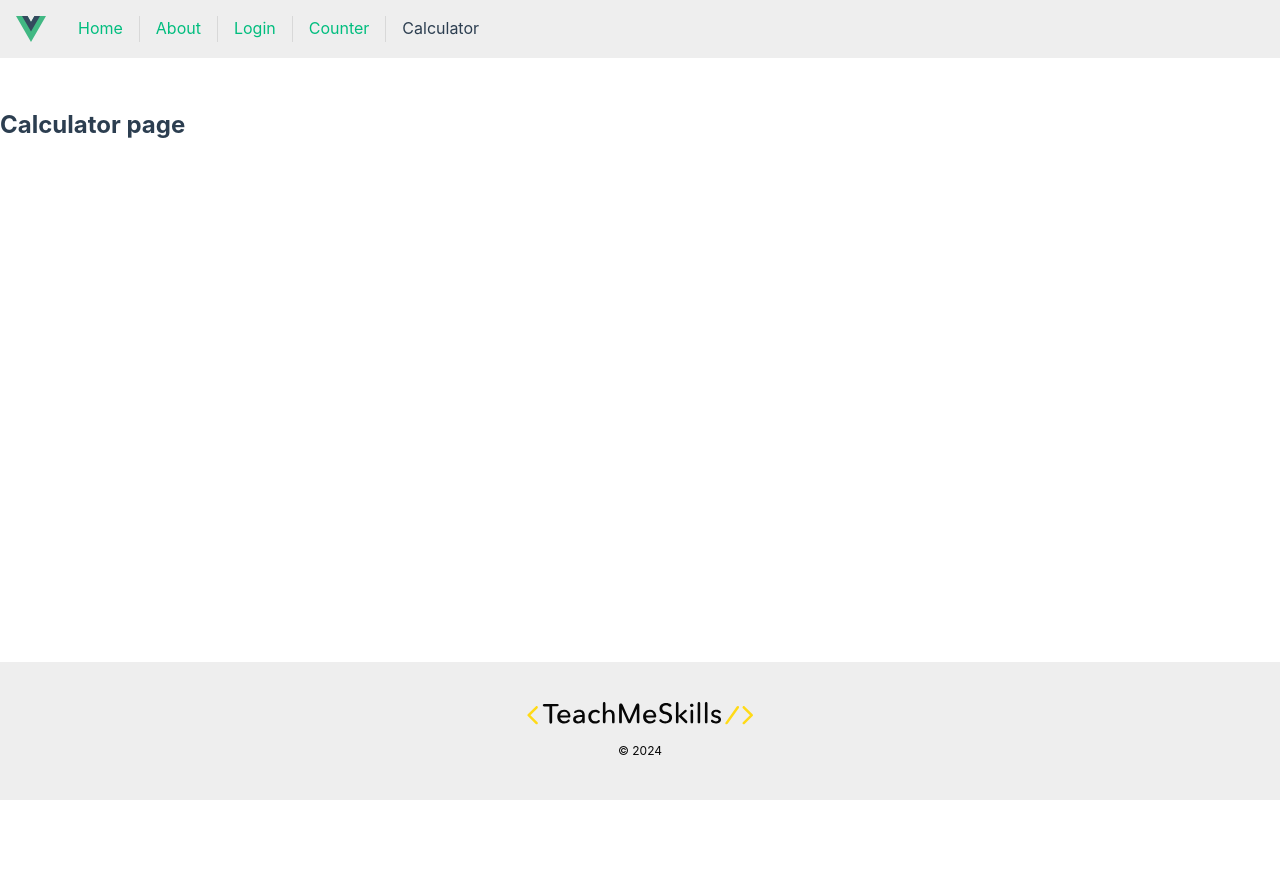
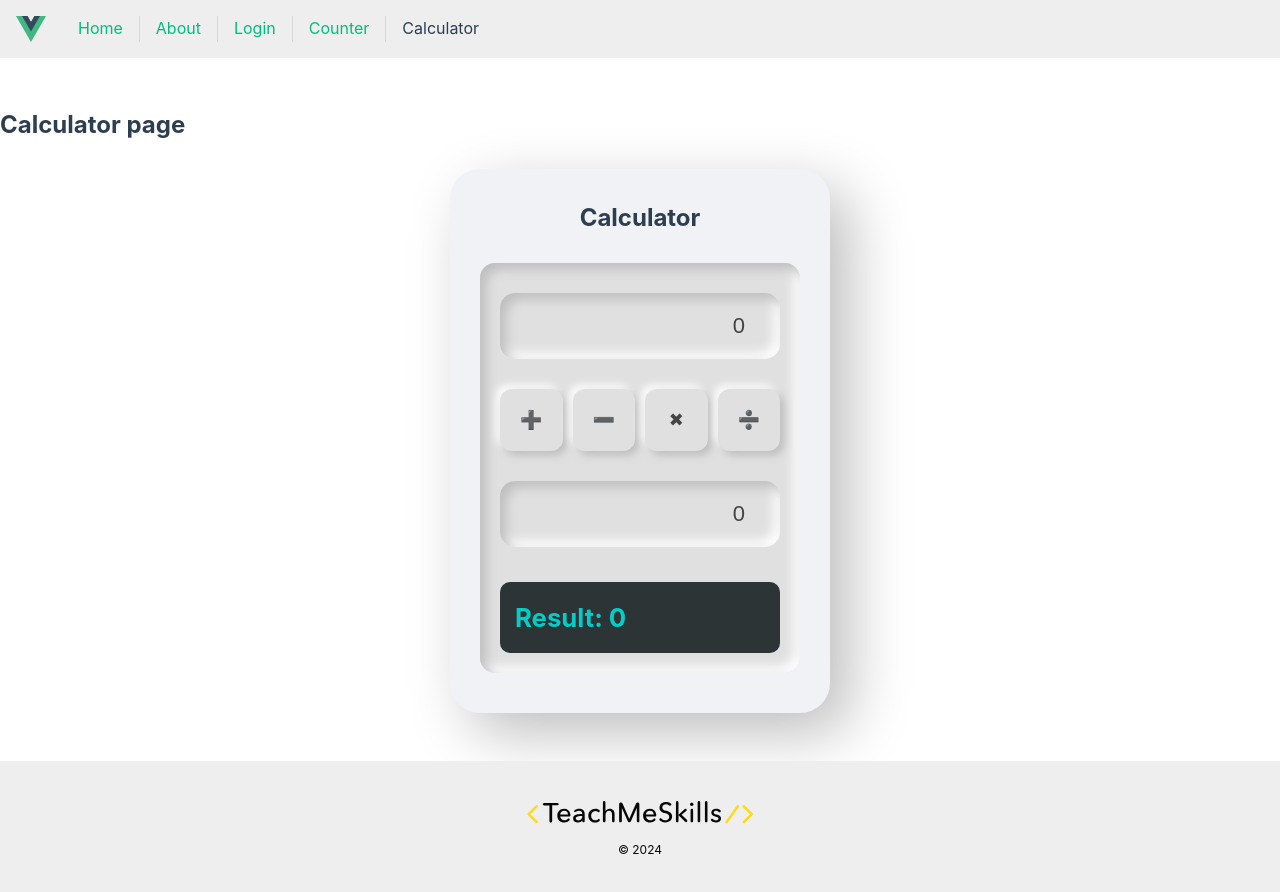
Before and after one commit to Yuri-Kuichik/wd17_vue_app, a Vue app: page /calculator in a window 1280 px wide. Shown: the top 892 px of the page. Before the commit the page ends 800 px from the top, so only its background shows below. Built offline with nearby package versions, Linux system fonts and the light colour scheme.

Commit message:
Edit HW2

```diff
--- a/src/pages/CalculatorPage.vue
+++ b/src/pages/CalculatorPage.vue
@@ -7,17 +7,161 @@ export default {
   },
 
   data() {
-    return {
-      count: 0
-    }
-  }
+        return {
+            titleCalculator: 'Calculator',
+            classObject: {
+                active: true,
+                'text-danger': false,
+            },
+            value1: 0,
+            value2: 0,
+            result: 0,
+            currentOperator: '',
+        }
+    },
+
+    computed: {
+        resultCalculator() {
+            switch (this.currentOperator) {
+                case '+': return this.value1 + this.value2
+
+                    break;
+
+                case '-': return this.value1 - this.value2
+
+                    break;
+
+                case '*': return this.value1 * this.value2
+
+                    break;
+
+                case '/': return parseFloat((this.value1 / this.value2).toFixed(9))
+
+                    break;
+            }
+        }
+    },
 }
 </script>
 
 <template>
   <BaseLayout>
     <h2>Calculator page</h2>
+        <div class="container pt-5">
+            <div class="card">
+                <h2>{{ titleCalculator }}</h2>
+                <div class="col form-control calc">
+                    <input
+                    type="number"
+                    v-model.number="value1"
+                    :class="classObject"
+                    class="col form-control calc"
+                    />
+                    <div class="calc-actions">
+                        <button class="calc-btn" @click="currentOperator = '+'">
+                            <span> ➕ </span>
+                        </button>
+                        <button class="calc-btn" @click="currentOperator = '-'">
+                            <span> ➖ </span>
+                        </button>
+                        <button class="calc-btn" @click="currentOperator = '*'">
+                            <span> ✖ </span>
+                        </button>
+                        <button class="calc-btn" @click="currentOperator = '/'">
+                            <span> ➗ </span>
+                        </button>
+                    </div>
 
+                    <input
+                    type="number"
+                    v-model.number="value2"
+                    :class="classObject"
+                    class="col form-control calc"
+                    />
+
+                    <h3>Result: {{ currentOperator ? resultCalculator : 0 }}</h3>
+                </div>
+            </div>
+        </div>
   </BaseLayout>
 
 </template>
+
+<style scoped>
+.container {
+  display: flex;
+  justify-content: center;
+}
+
+.card {
+  background: #f0f2f5;
+  padding: 30px;
+  border-radius: 30px;
+  box-shadow: 20px 20px 60px #bebebe, -20px -20px 60px #ffffff;
+  width: 100%;
+  max-width: 380px;
+  text-align: center;
+}
+
+.calc-actions {
+  display: grid;
+  grid-template-columns: repeat(4, 1fr);
+  gap: 10px;
+  margin: 20px 0;
+}
+
+.calc-btn {
+  aspect-ratio: 1;
+  border: none;
+  border-radius: 12px;
+  background: #e0e0e0;
+  box-shadow: 4px 4px 8px #bcbcbc, -4px -4px 8px #ffffff;
+  cursor: pointer;
+  font-size: 18px;
+  transition: all 0.2s ease;
+  display: flex;
+  align-items: center;
+  justify-content: center;
+}
+
+.calc-btn:hover {
+  background: #d1d1d1;
+}
+
+.calc-btn:active {
+  box-shadow: inset 4px 4px 8px #bcbcbc, inset -4px -4px 8px #ffffff;
+  transform: scale(0.95);
+}
+
+.calc-btn:focus {
+  outline: 2px solid #4a90e2;
+  background: #d1e9ff;
+}
+
+.form-control.calc {
+  width: 100%;
+  padding: 20px;
+  margin: 10px 0;
+  border: none;
+  border-radius: 15px;
+  background: #e0e0e0;
+  box-shadow: inset 6px 6px 12px #bebebe, inset -6px -6px 12px #ffffff;
+  font-size: 22px;
+  text-align: right;
+  color: #444;
+  outline: none;
+}
+
+h3 {
+  margin-top: 25px;
+  padding: 15px;
+  background: #2d3436;
+  color: #00cec9;
+  border-radius: 10px;
+  text-align: left;
+}
+
+.text-danger {
+  color: #ff7675;
+}
+</style>
--- a/src/pages/CounterPage.vue
+++ b/src/pages/CounterPage.vue
@@ -7,17 +7,98 @@ export default {
   },
 
   data() {
-    return {
-      count: 0
-    }
-  }
+        return {
+            titleCounter: 'Counter',
+            count: 0,
+        }
+    },
+
+    methods: {
+        increaseCount() {
+            this.count++;
+        },
+        decreaseCount() {
+            this.count--;
+        }
+    },
 }
 </script>
 
 <template>
   <BaseLayout>
     <h2>Counter page</h2>
+    <div class="container pt-5">
+            <div class="card center">
+                <h2>
+                    {{ titleCounter }}: {{ count }}
+                </h2>
+                <div>
+                    <button class="btn primary" @click="increaseCount">
+                        Increase
+                    </button>
+                    <button class="btn danger" @click="decreaseCount">
+                        Decrease
+                    </button>
+                </div>
+            </div>
+        </div>
+  </BaseLayout>
+</template>
 
-  </BaseLayout>
+<style scoper>
+.container {
+  display: flex;
+  justify-content: center;
+  align-items: center;
+  font-family: 'Inter', sans-serif;
+}
 
-</template>
+.card {
+  border-radius: 20px;
+  padding: 40px;
+  box-shadow: 0 0 15px 10px rgba(44, 62, 80, 0.4);
+  text-align: center;
+  transition: transform 0.3s ease;
+}
+
+h2 {
+  color: #2c3e50;
+  font-size: 24px;
+  margin-bottom: 25px;
+  font-weight: 700;
+}
+
+.btn {
+  padding: 15px 30px;
+  border: none;
+  border-radius: 12px;
+  font-weight: 600;
+  cursor: pointer;
+  margin: 0 10px;
+  transition: all 0.2s ease;
+  text-transform: uppercase;
+}
+
+.btn:active {
+  transform: scale(0.95);
+}
+
+.primary {
+  background: linear-gradient(135deg, #667eea 0%, #764ba2 100%);
+  color: white;
+}
+
+.primary:hover {
+  box-shadow: 0 6px 20px rgba(118, 75, 162, 0.4);
+  background: linear-gradient(135deg, #667eea 0%, #764ba2 80%);
+}
+
+.danger {
+  background: #ff6b81;
+  color: white;
+}
+
+.danger:hover {
+  background: #ff4757;
+}
+</style>
--- a/src/pages/HomePage.vue
+++ b/src/pages/HomePage.vue
@@ -3,108 +3,16 @@ import BaseLayout from '@/components/BaseLayout.vue';
 
 export default {
   data() {
-        return {
-            titleCounter: 'Counter',
-            titleCalculator: 'Calculator',
-            count: 0,
-            classObject: {
-                active: true,
-                'text-danger': false,
-            },
-            value1: 0,
-            value2: 0,
-            result: 0,
-            currentOperator: '',
-        }
-    },
-
-    methods: {
-        increaseCount() {
-            this.count++;
-        },
-        decreaseCount() {
-            this.count--;
-        }
-    },
-
-    computed: {
-        resultCalculator() {
-            switch (this.currentOperator) {
-                case '+': return this.value1 + this.value2
-
-                    break;
-
-                case '-': return this.value1 - this.value2
-
-                    break;
-
-                case '*': return this.value1 * this.value2
-
-                    break;
-
-                case '/': return this.value1 / this.value2
-
-                    break;
-            }
-        }
-    },
+    return {
+      count: 0
+    }
+  }
 }
 </script>
 
 <template>
   <BaseLayout>
-    <div class="container pt-5">
-            <div class="card center">
-                <h2>
-                    {{ titleCounter }}: {{ count }}
-                </h2>
-                <div>
-                    <button class="btn primary" @click="increaseCount">
-                        Increase
-                    </button>
-                    <button class="btn danger" @click="decreaseCount">
-                        Decrease
-                    </button>
-                </div>
-            </div>
-        </div>
 
-        <div class="container pt-5">
-            <div class="card">
-                <h2>{{ titleCalculator }}</h2>
-                <div class="col form-control calc">
-                    <input
-                    type="number"
-                    v-model.number="value1"
-                    :class="classObject"
-                    class="col form-control calc"
-                    />
-                    <div class="calc-actions">
-                        <button class="calc-btn" @click="currentOperator = '+'">
-                            <span> ➕ </span>
-                        </button>
-                        <button class="calc-btn" @click="currentOperator = '-'">
-                            <span> ➖ </span>
-                        </button>
-                        <button class="calc-btn" @click="currentOperator = '*'">
-                            <span> ✖ </span>
-                        </button>
-                        <button class="calc-btn" @click="currentOperator = '/'">
-                            <span> ➗ </span>
-                        </button>
-                    </div>
-
-                    <input
-                    type="number"
-                    v-model.number="value2"
-                    :class="classObject"
-                    class="col form-control calc"
-                    />
-
-                    <h3>Result: {{ currentOperator ? resultCalculator : 0 }}</h3>
-                </div>
-            </div>
-        </div>
   </BaseLayout>
 
 </template>
```
